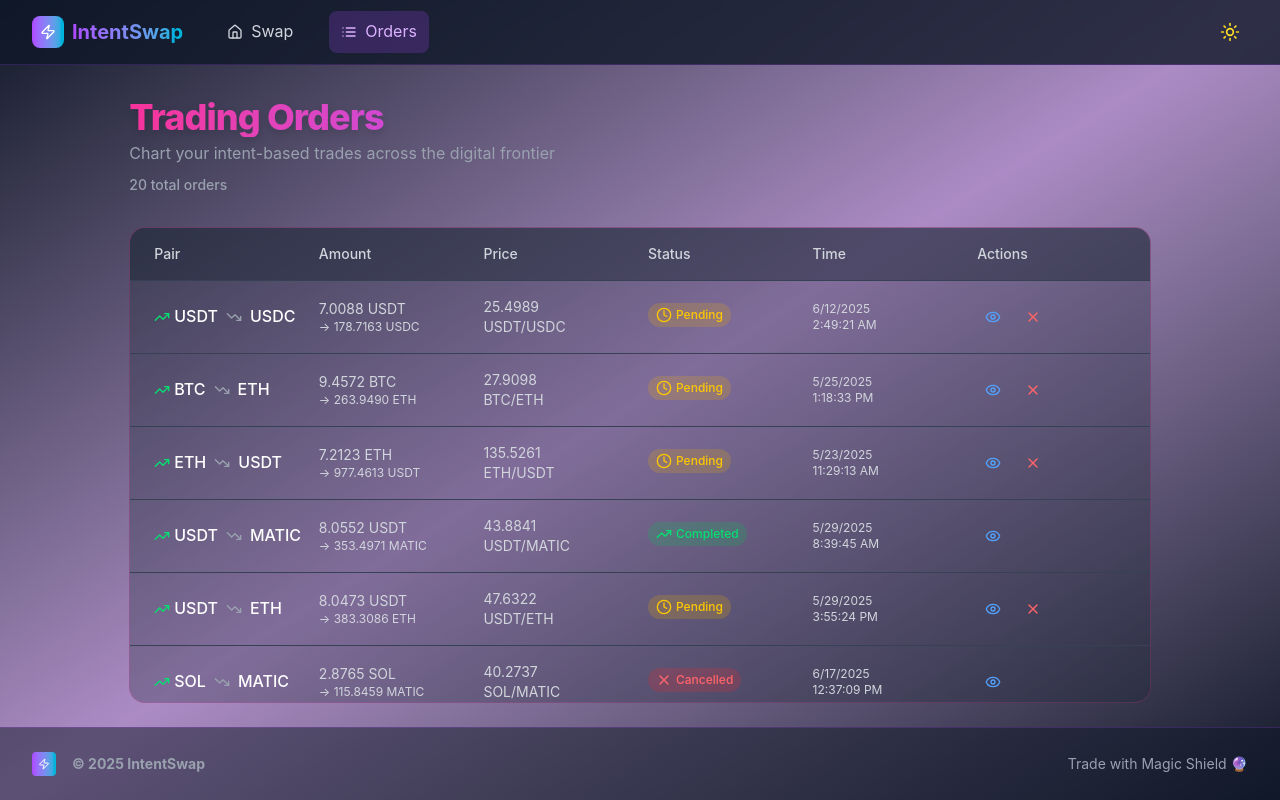
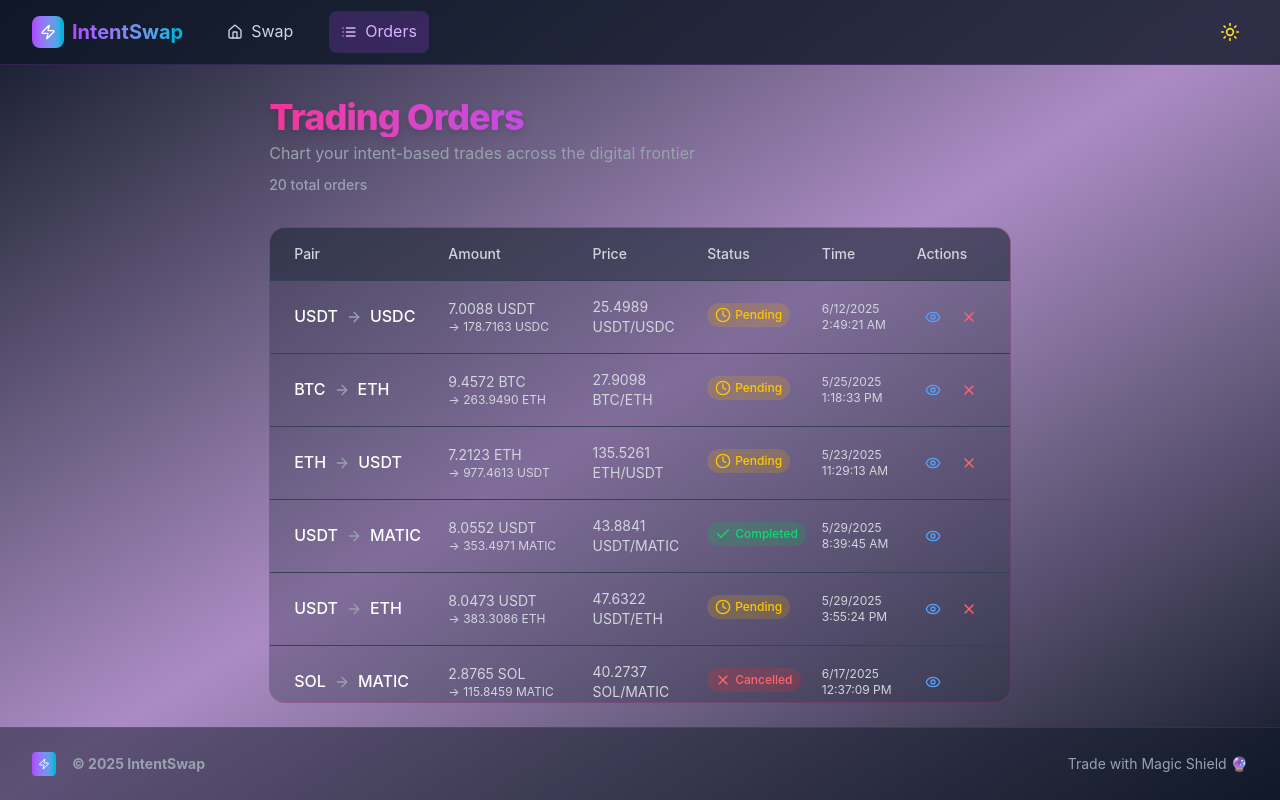
Before and after one commit to piotrwitek/intent-swap-dapp, a React (Vite) app: page /orders in a window 1280 px wide. Built offline with nearby package versions, Linux system fonts and the light colour scheme.

Commit message:
fix grid

```diff
--- a/src/pages/Orders.tsx
+++ b/src/pages/Orders.tsx
@@ -1,6 +1,6 @@
 import { useState, useEffect, useRef } from "react";
 import { Link } from "react-router-dom";
-import { TrendingUp, TrendingDown, Eye, X, Clock } from "lucide-react";
+import { Eye, X, Clock, Check, ArrowRight } from "lucide-react";
 import { useApp } from "../context/AppContext";
 import type { SwapOrder } from "../context/AppContext";
 
@@ -121,7 +121,7 @@ export default function Orders() {
       case "pending":
         return <Clock className="w-4 h-4" />;
       case "completed":
-        return <TrendingUp className="w-4 h-4" />;
+        return <Check className="w-4 h-4" />;
       case "cancelled":
         return <X className="w-4 h-4" />;
     }
@@ -172,7 +172,7 @@ export default function Orders() {
                 : "bg-gray-50 border-gray-200"
             }`}
           >
-            <div className="grid grid-cols-2 md:grid-cols-6 gap-4 text-sm font-medium">
+            <div className="grid grid-cols-2 md:grid-cols-[1.4fr_1.3fr_1fr_1fr_0.8fr_0.7fr] gap-4 text-sm font-medium">
               <div
                 className={
                   state.theme === "dark" ? "text-gray-300" : "text-gray-700"
@@ -234,17 +234,10 @@ export default function Orders() {
                     : "border-gray-200 hover:bg-gray-50"
                 }`}
               >
-                <div className="grid grid-cols-2 md:grid-cols-6 gap-4 items-center">
+                <div className="grid grid-cols-2 md:grid-cols-[1.4fr_1.3fr_1fr_1fr_0.8fr_0.7fr] gap-4 items-center">
                   {/* Pair */}
                   <div className="flex items-center space-x-2">
                     <div className="flex items-center space-x-1">
-                      <TrendingUp
-                        className={`w-4 h-4 ${
-                          state.theme === "dark"
-                            ? "text-green-400"
-                            : "text-green-600"
-                        }`}
-                      />
                       <span
                         className={`font-medium ${
                           state.theme === "dark"
@@ -255,7 +248,7 @@ export default function Orders() {
                         {order.fromToken}
                       </span>
                     </div>
-                    <TrendingDown
+                    <ArrowRight
                       className={`w-4 h-4 ${
                         state.theme === "dark"
                           ? "text-gray-400"
@@ -328,7 +321,7 @@ export default function Orders() {
                   </div>
 
                   {/* Actions */}
-                  <div className="flex items-center space-x-2">
+                  <div className="flex items-center space-x-1">
                     <Link
                       to={`/orders/${order.id}`}
                       className={`p-2 rounded-lg transition-colors ${
```
